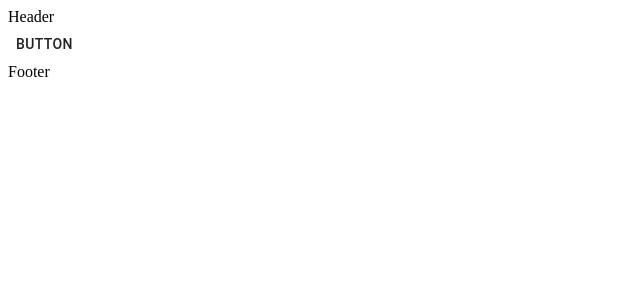
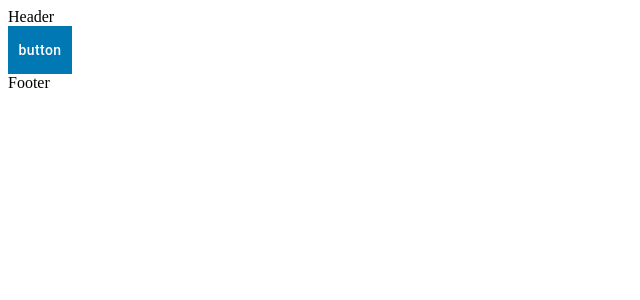
Before and after one commit to wbeck32/material-ui-example, a React app: page / in a window 1280 px wide. Shown: the top 300 px of the page, without its empty margins (0-640 px from the left). Built offline with nearby package versions, Linux system fonts and the light colour scheme.

Commit message:
got styles to show up!

```diff
--- a/src/components/common/ActionArea.js
+++ b/src/components/common/ActionArea.js
@@ -1,8 +1,7 @@
 import React from 'react';
 import KpButton from '../formInputs/KpButton';
 
-const ActionArea = props => {
-	console.log('props: ', props);
+const ActionArea = () => {
 	return (
 		<div>
 			<KpButton>button</KpButton>
--- a/src/components/formInputs/KpButton.js
+++ b/src/components/formInputs/KpButton.js
@@ -3,7 +3,6 @@ import { styled } from '@material-ui/core/styles';
 import Button from '@material-ui/core/Button';
 
 const MyButton = styled(Button)({
-	root: {
 	background: '#0078B3',
 	borderRadius: 0,
 	border: 0,
@@ -11,17 +10,16 @@ const MyButton = styled(Button)({
 	height: 48,
 	padding: '17px 0',
 	textTransform: 'none',
-	},
 });
-const ref = React.createRef('hello');
 
 const KpButton = props => {
-	console.log('props: ', props);
-	console.log('ref: ', ref);
+	const ref = React.createRef();
+
 	const handleClick = e => {
 		console.log('e: ', e.target);
 		ref.current.focus();
 	};
+
 	return (
 		<MyButton
 			ref={ref}
```
Lines whose indentation alone changed are shown as unchanged.
